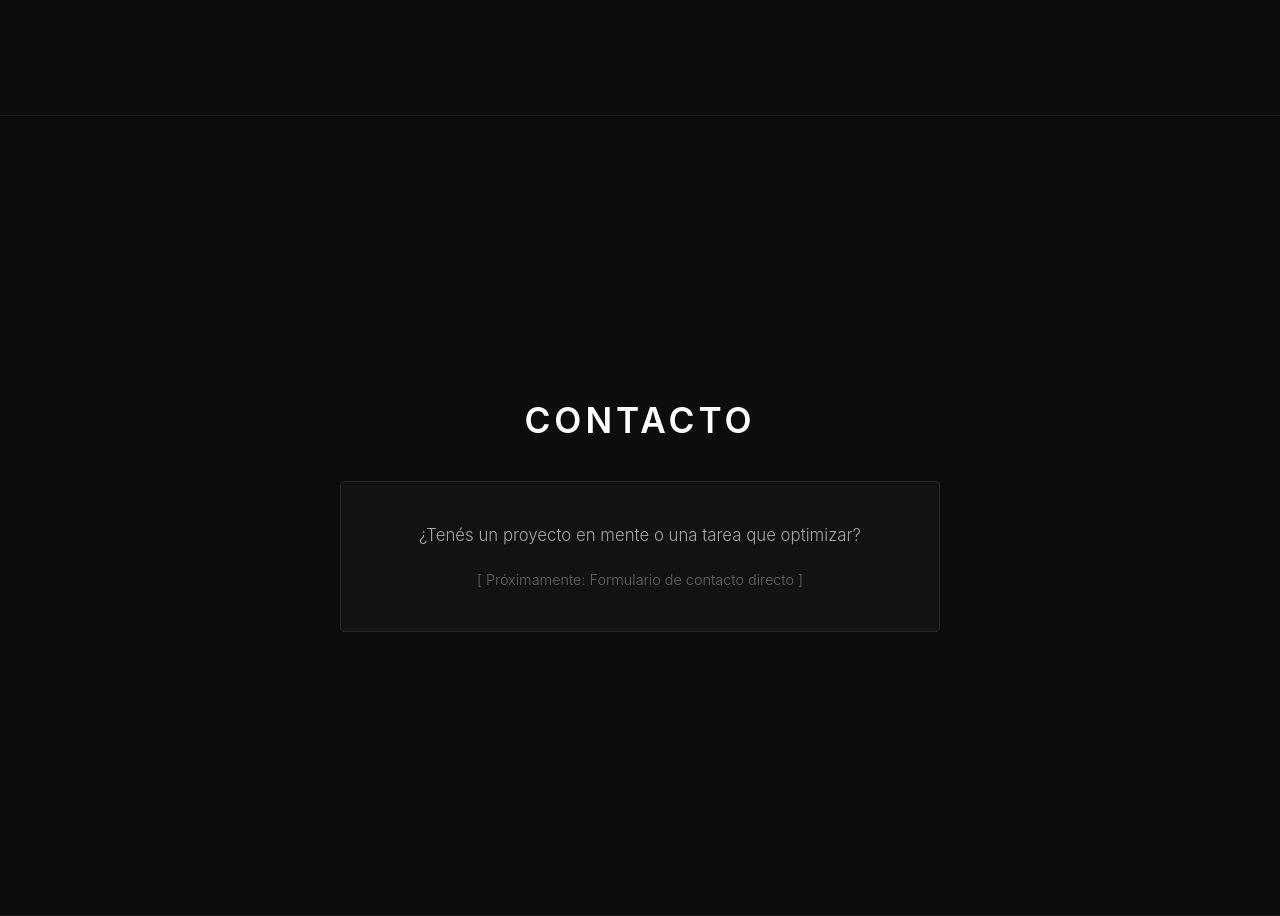
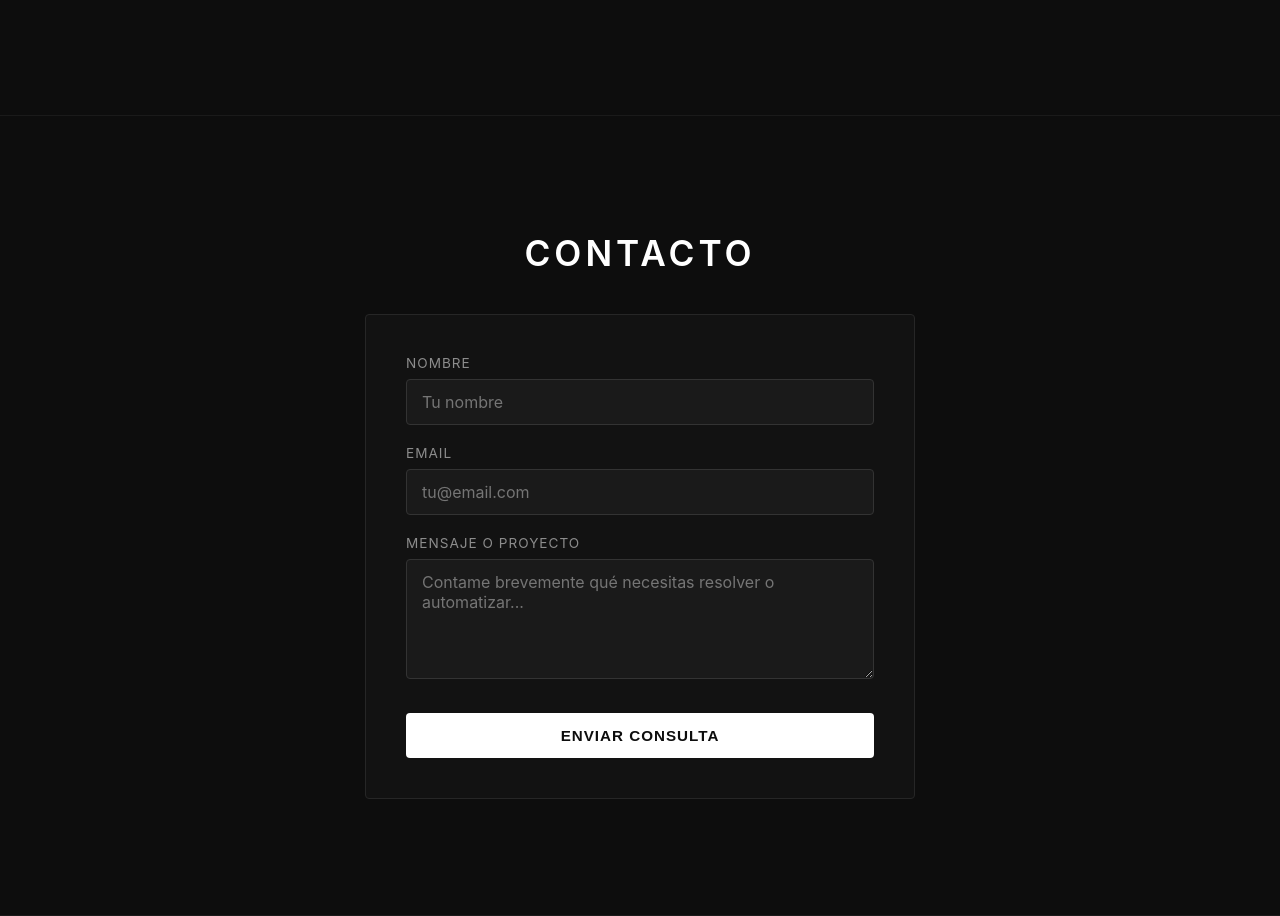
Before and after one commit to Sop-Sopa/HAKTL_WEB, a Flask app: page / in a window 1280 px wide. Shown: the part 2284-3200 px from the top of the page. Run offline with Flask 3, Linux system fonts and the light colour scheme.

Commit message:
Formulario de contacto estético añadido

```diff
--- a/templates/index.html
+++ b/templates/index.html
@@ -130,22 +130,85 @@
         }
 
         .service-card:hover {
-            border-color: #404040; /* El borde se ilumina sutilmente al pasar el mouse */
-            transform: translateY(-5px); /* Efecto leve de elevación */
+            border-color: #404040;
+            transform: translateY(-5px);
         }
 
         .service-card p {
             font-size: 0.95rem;
         }
 
-        /* Contenedor temporal para contacto */
+        /* --- DISEÑO DEL FORMULARIO DE CONTACTO --- */
         .contact-box {
-            max-width: 600px;
+            max-width: 550px;
             margin: 0 auto;
             padding: 40px;
             background: #121212;
             border: 1px solid #262626;
             border-radius: 4px;
+            text-align: left;
+        }
+
+        .form-group {
+            margin-bottom: 20px;
+        }
+
+        .form-group label {
+            display: block;
+            font-size: 0.85rem;
+            color: #8c8c8c;
+            margin-bottom: 8px;
+            letter-spacing: 1px;
+            text-transform: uppercase;
+        }
+
+        .form-group input,
+        .form-group textarea {
+            width: 100%;
+            padding: 12px 15px;
+            background: #1a1a1a;
+            border: 1px solid #333333;
+            border-radius: 4px;
+            color: #ffffff;
+            font-size: 1rem;
+            font-family: inherit;
+            transition: border-color 0.3s, background-color 0.3s;
+        }
+
+        .form-group input:focus,
+        .form-group textarea:focus {
+            outline: none;
+            border-color: #555555;
+            background: #222222;
+        }
+
+        .form-group textarea {
+            resize: vertical;
+            min-height: 120px;
+        }
+
+        .submit-btn {
+            width: 100%;
+            padding: 14px;
+            background: #ffffff;
+            color: #0d0d0d;
+            border: none;
+            border-radius: 4px;
+            font-size: 0.95rem;
+            font-weight: 600;
+            letter-spacing: 1px;
+            text-transform: uppercase;
+            cursor: pointer;
+            transition: background-color 0.3s, transform 0.1s;
+            margin-top: 10px;
+        }
+
+        .submit-btn:hover {
+            background-color: #e6e6e6;
+        }
+
+        .submit-btn:active {
+            transform: scale(0.99);
         }
     </style>
 </head>
@@ -204,8 +267,21 @@
         <div class="container">
             <h2>Contacto</h2>
             <div class="contact-box">
-                <p style="margin-bottom: 20px;">¿Tenés un proyecto en mente o una tarea que optimizar?</p>
-                <p style="font-size: 0.9rem; color: #666;">[ Próximamente: Formulario de contacto directo ]</p>
+                <form action="#" method="POST">
+                    <div class="form-group">
+                        <label for="nombre">Nombre</label>
+                        <input type="text" id="nombre" name="nombre" placeholder="Tu nombre" required>
+                    </div>
+                    <div class="form-group">
+                        <label for="email">Email</label>
+                        <input type="email" id="email" name="email" placeholder="tu@email.com" required>
+                    </div>
+                    <div class="form-group">
+                        <label for="mensaje">Mensaje o Proyecto</label>
+                        <textarea id="mensaje" name="mensaje" placeholder="Contame brevemente qué necesitas resolver o automatizar..." required></textarea>
+                    </div>
+                    <button type="submit" class="submit-btn">Enviar Consulta</button>
+                </form>
             </div>
         </div>
     </section>
```
